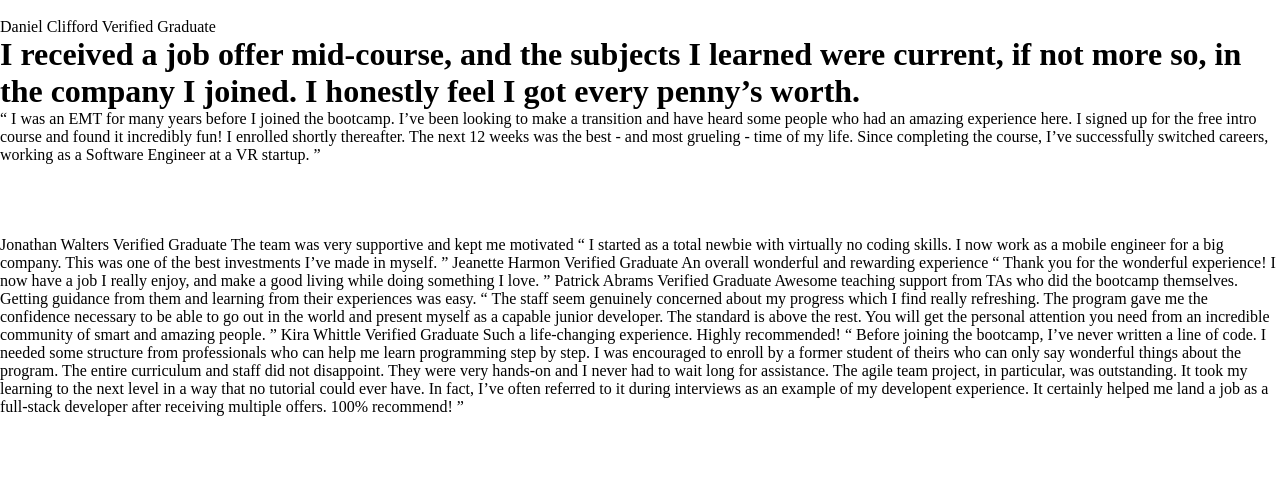
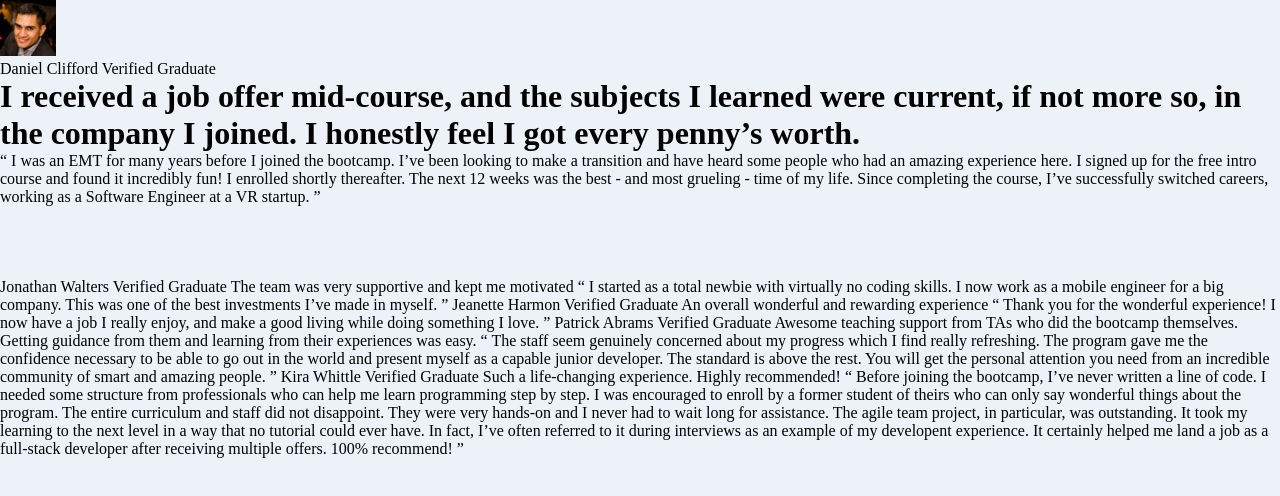
Before and after one commit to Neel-07/Testimonials-Grid-Section, a plain HTML site: page index.html in a window 1280 px wide. Drawn offline with Linux system fonts and the light colour scheme.

Commit message:
background adjusted

```diff
--- a/index.html
+++ b/index.html
@@ -19,7 +19,7 @@
 <body>
   <main>
     <div class="card1">
-      <img src="" alt="">
+      <img src="./images/image-daniel.jpg" alt="image-daniel">
       <div class="author">
         <span>
           Daniel Clifford
--- a/style.css
+++ b/style.css
@@ -3,3 +3,7 @@
     padding:0;
     box-sizing: border-box;
 }
+
+body{
+    background-color: hsl(210, 46%, 95%);
+}
```
